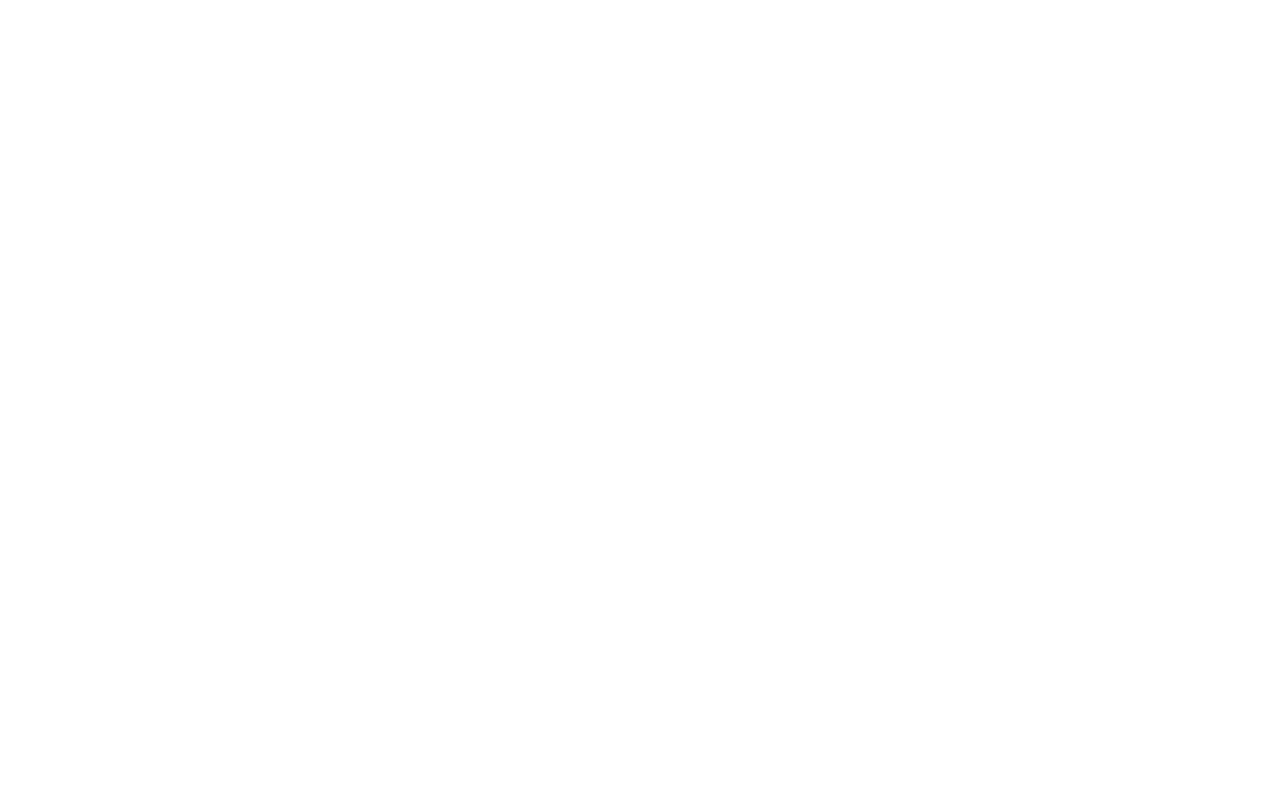
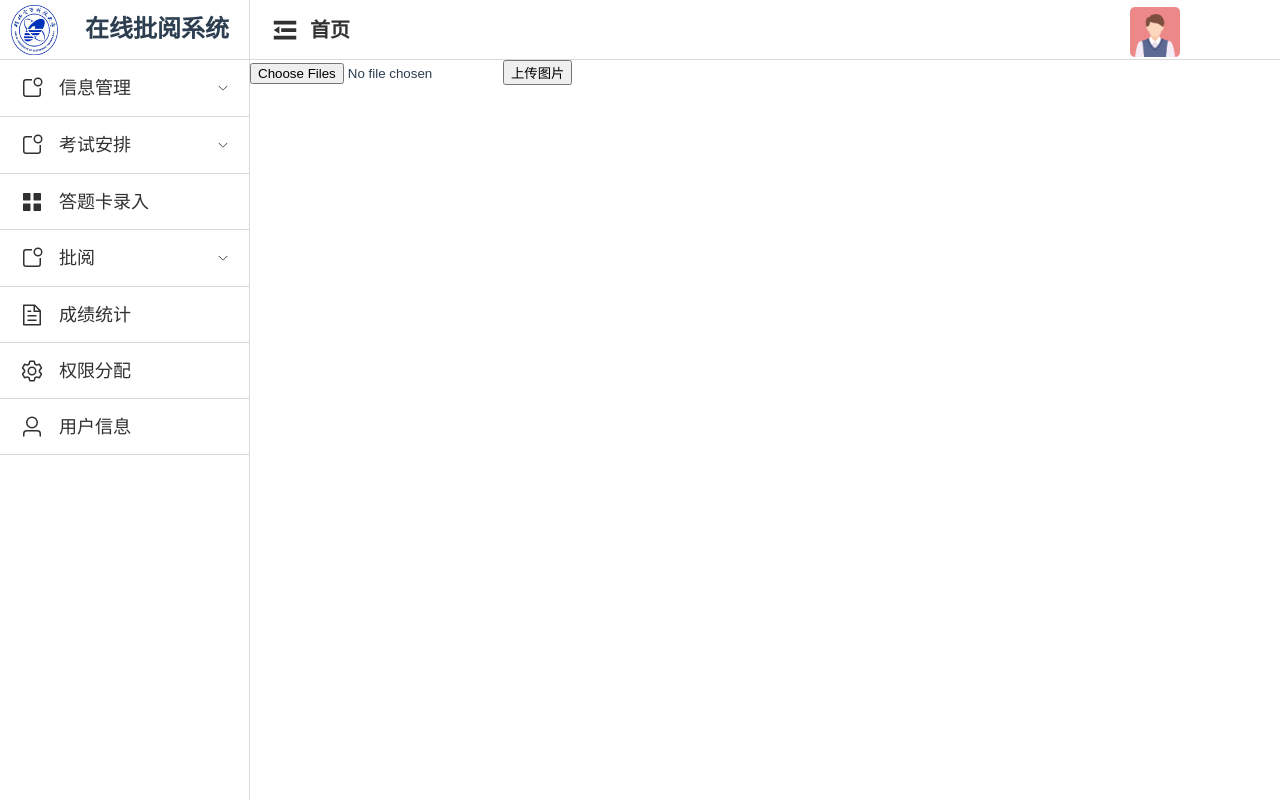
Before and after one commit to zhangshuaibao922/bishe-vue, a Vue app: page /answer in a window 1280 px wide. Before the commit this address had no page. Built offline with nearby package versions, Linux system fonts and the light colour scheme.

Commit message:
登录页面

```diff
--- a/src/router/index.ts
+++ b/src/router/index.ts
@@ -16,8 +16,13 @@ const router = createRouter({
       children:[{
         path:'/welcome',
         name:'welcome',
-        component:()=>import('../views/welcome.vue')
-      }]
+        component:()=>import('../views/pages/welcome.vue')
+      },{
+        path:'/answer',
+        name:'answer',
+        component:()=>import('../views/pages/answer.vue')
+      }
+      ]
     },
   ]
 })
--- a/src/views/home.vue
+++ b/src/views/home.vue
@@ -29,9 +29,9 @@
         <el-menu-item index="2-1">测试</el-menu-item>
         <el-menu-item index="2-2">考试</el-menu-item>
       </el-sub-menu>
-      <el-menu-item style="border-bottom-style: solid;border-width: 1px;border-color: #d9d9d9;" index="3">
+      <el-menu-item style="border-bottom-style: solid;border-width: 1px;border-color: #d9d9d9;" index="3" @click="toAnswer">
         <el-icon size="30px"><icon-menu /></el-icon>
-        <template #title><span style="font-size: 18px;margin-left: 10px">答题卡录入</span></template>
+        <template #title><span style="font-size: 18px;margin-left: 10px" >答题卡录入</span></template>
       </el-menu-item>
       <el-sub-menu style="border-bottom-style: solid;border-width: 1px;border-color: #d9d9d9;" index="4">
         <template #title>
@@ -95,6 +95,10 @@ const router = useRouter();
 const demo = () => {
   router.push('welcome');
 }
+
+const toAnswer=()=>{
+  router.push('answer');
+}
 </script>
 
 <style scoped>
--- /dev/null
+++ b/src/views/pages/answer.vue
@@ -0,0 +1,61 @@
+<template>
+  <div>
+    <input type="file" ref="fileInput" multiple webkitdirectory @change="handleFolderChange" accept="image/png, image/jpeg, image/gif, image/jpg">
+    <button @click="uploadImages">上传图片</button>
+  </div>
+</template>
+
+<script lang="ts">
+import { defineComponent, ref } from 'vue';
+import axios from 'axios';
+
+export default defineComponent({
+  setup() {
+    const fileInput = ref<HTMLInputElement | null>(null);
+
+    const handleFolderChange = () => {
+      const files = fileInput.value?.files;
+      if (files) {
+        for (let i = 0; i < files.length; i++) {
+          const file = files[i];
+          if(file.type.startsWith('image/')){
+            console.log('选择的文件:', file.name);
+          }
+        }
+      }
+    };
+
+    const uploadImages = async () => {
+      const files = fileInput.value?.files;
+      if (!files || files.length === 0) {
+        console.error('请选择要上传的图片');
+        return;
+      }
+
+      const formData = new FormData();
+      for (let i = 0; i < files.length; i++) {
+        const file = files[i];
+        // 检查文件的 MIME 类型
+        if (file.type.startsWith('image/')) {
+          formData.append('images', file);
+        } else {
+          console.warn(`文件 '${file.name}' 的类型不是图片，将被忽略`);
+        }
+      }
+
+      try {
+        await axios.post('/upload', formData);
+        console.log('上传成功');
+      } catch (error) {
+        console.error('上传失败:', error);
+      }
+    };
+
+    return {
+      fileInput,
+      handleFolderChange,
+      uploadImages
+    };
+  }
+});
+</script>
--- a/src/views/welcome.vue
+++ b/src/views/pages/welcome.vue
@@ -1,13 +1,11 @@
 <template>
 <div style="height: 100%;width:100%;background: #f5f5f5">
-  <div style="margin: 5px;background: white">demo</div>
+  欢迎来到批阅系统
 </div>
 </template>
 
-<script>
-export default {
-  name: "demo"
-}
+<script setup lang="ts">
+
 </script>
 
 <style scoped>
```
Also changed, not shown: src/views/pages/class.vue (added, +13 -0 lines), src/views/pages/exam.vue (added, +13 -0 lines), src/views/pages/school.vue (added, +11 -0 lines), src/views/pages/teacher.vue (added, +13 -0 lines).
